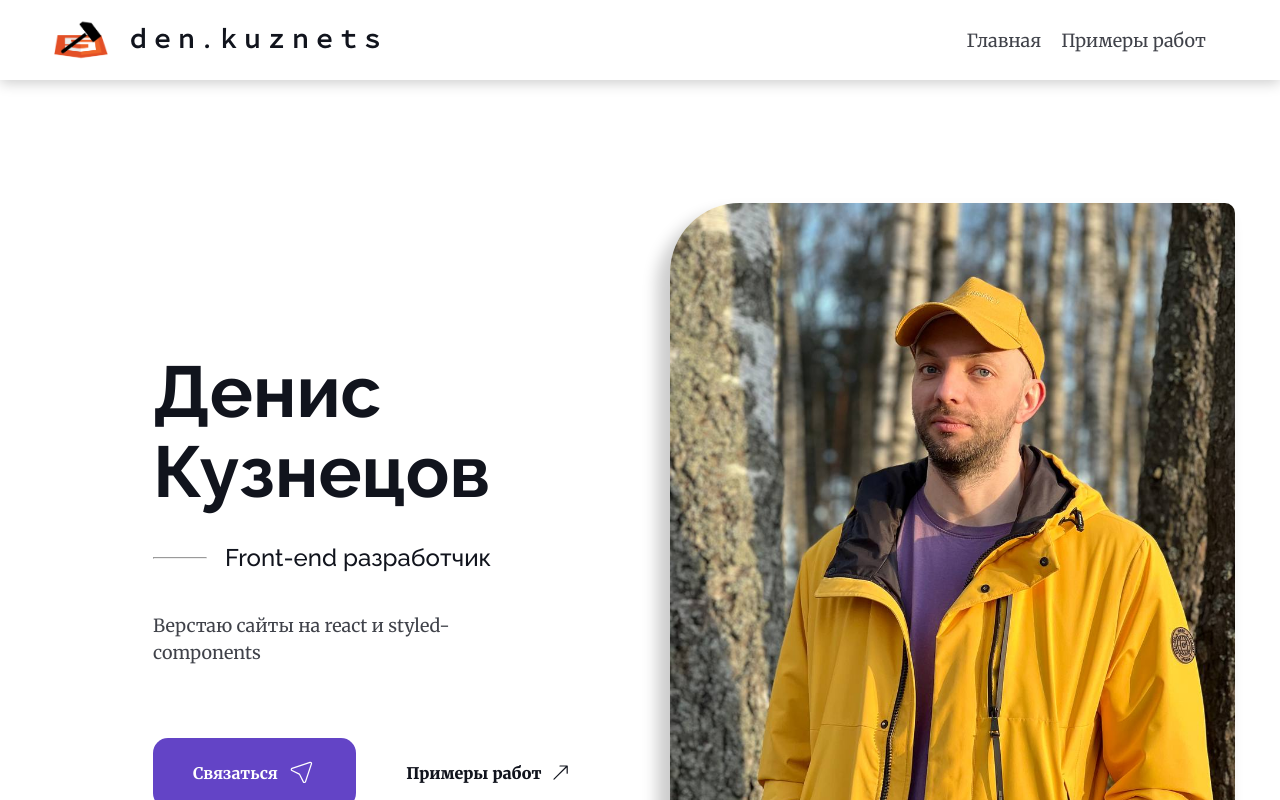
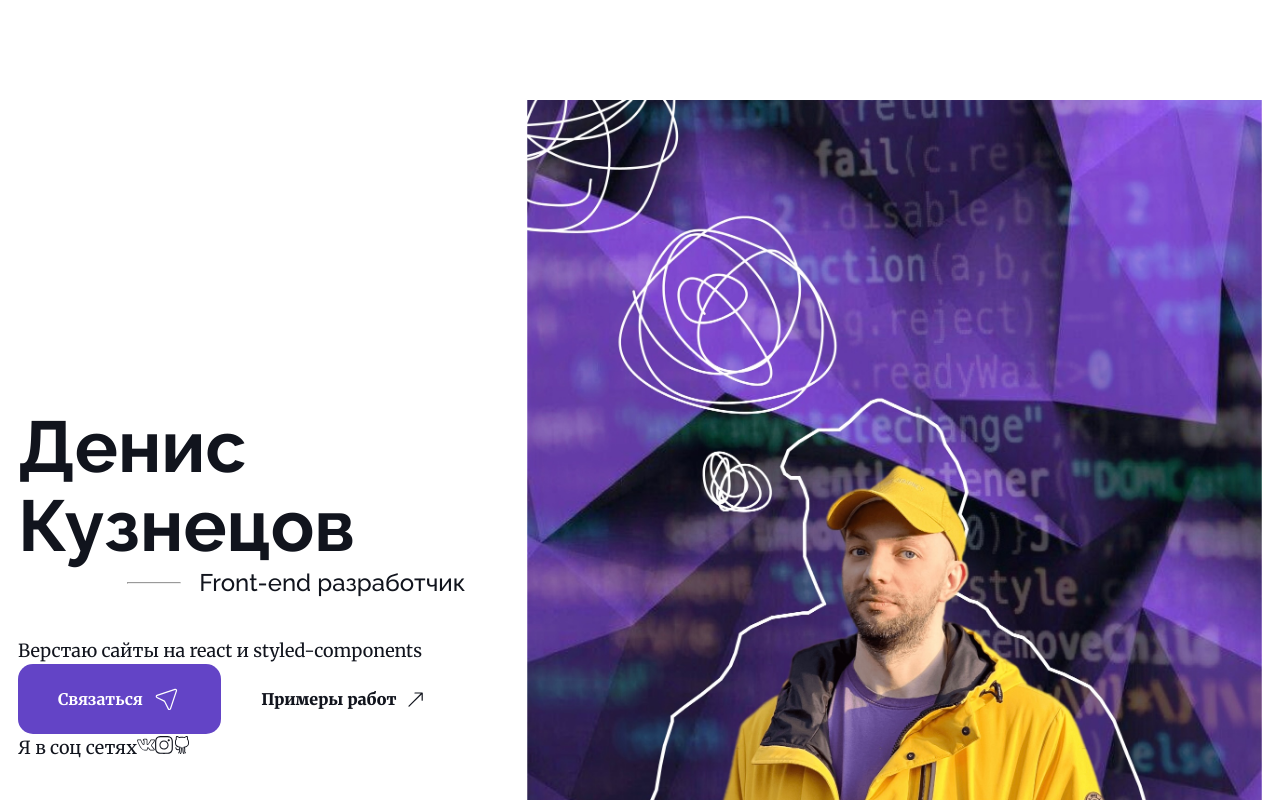
Before and after one commit to DenKuznets/portfolio, a React (Vite) app: page / in a window 1280 px wide. Shown: the top 800 px of the page. Built offline with nearby package versions, Linux system fonts and the light colour scheme.

Commit message:
hero refactoring in progress

```diff
--- a/src/App.jsx
+++ b/src/App.jsx
@@ -18,7 +18,7 @@ function App() {
       <GlobalStyle />
       <ThemeProvider theme={themeLight}>
         <LanguageContext.Provider value={appText}>
-          <Header />
+          {/* <Header /> */}
           <main>
             <section id="hero">
               <Hero />
--- a/src/components/Hero.jsx
+++ b/src/components/Hero.jsx
@@ -6,36 +6,48 @@ import Button from "./Button";
 import { colors } from "../../utils";
 import { BsArrowUpRight } from "react-icons/bs";
 import { CiLocationArrow1 } from "react-icons/ci";
+import {
+    SlSocialVkontakte,
+    SlSocialInstagram,
+    SlSocialGithub,
+} from "react-icons/sl";
 import { IconContext } from "react-icons";
 const Hero = () => {
     const text = useContext(LanguageContext);
     return (
         <HeroStyled className="hero">
-      <div className="hero-text">
-        <div className="hero-text__content">
+            <div className="hero__text">
+                <div className="hero__text-content">
                     <h1>
                         {text.hero.fname}
-            <br />
+						{/* <br /> */}
+						{" "}
                         {text.hero.lname}
                     </h1>
-          <div className="hero-text__h3-container">
+                    <div className="hero__text-content-h3container">
                         <hr />
                         <h3>{text.hero.profession}</h3>
                     </div>
                     <p>{text.hero.aboutme}</p>
-          <div className="hero-text__buttons-container flex">
-            <Button className="hero-text__contactme-btn" bg={colors.violet}>
+                    <div className="hero__text-content-btns">
+                        <Button bg={colors.violet}>
                             {text.hero.contactme}
                         </Button>
-            <Button className="hero-text__showcase-btn">
-              {text.header.nav.case}
-            </Button>
+                        <Button>{text.header.nav.case}</Button>
+                    </div>
+                    <div className="hero__text-content-socials">
+                        <p>
+                            {text.hero.socials}
+                            <SlSocialVkontakte />
+                            <SlSocialInstagram />
+                            <SlSocialGithub />
+                        </p>
                     </div>
                 </div>
             </div>
-      <div className="hero-img">
-        <div className="hero-img__content">
-          <img src="./images/avatar-me.jpg" alt="" />
+            <div className="hero__img">
+                <div className="hero__img-content">
+                    <img src="./images/avatar-violet-bg.png" alt="" />
                 </div>
             </div>
         </HeroStyled>
--- a/src/components/styled/Hero.styled.js
+++ b/src/components/styled/Hero.styled.js
@@ -1,11 +1,10 @@
 import styled from "styled-components";
 import { screen } from "../../../utils";
 
-const px580 = "580px";
-
 const HeroStyled = styled.div`
+    $heroBtnsColumn: "580px";
     display: flex;
-  margin: 5rem auto 0;
+    /* margin: 5rem auto 0; */
     gap: 5%;
     min-height: 800px;
     max-width: 1320px;
@@ -16,13 +15,7 @@ const HeroStyled = styled.div`
         margin-top: 0;
     }
 
-  .hero-text,
-  .hero-img {
-    flex: 1;
-    /* outline: 1px solid red; */
-  }
-
-  .hero-text {
+    .hero__text {
         display: flex;
         /* flex: 1; */
         justify-content: flex-end;
@@ -30,73 +23,34 @@ const HeroStyled = styled.div`
             align-items: center;
             justify-content: center;
         }
-  }
-
-  .hero-text__content {
+        &-content {
             /* outline: 1px solid black; */
             height: 100%;
             /* padding-top: 7em; */
             display: flex;
             flex-direction: column;
 
-    @media (max-width: ${px580}) {
+            @media (max-width: $heroBtnsColumn) {
                 align-items: center;
                 padding-top: 0;
             }
 
-    h1 {
-      font-size: 4.5rem;
-      line-height: 1.1;
-      margin-bottom: 0.4em;
-      text-transform: capitalize;
-      @media (max-width: ${screen.px480}) {
-        font-size: 3rem;
+			&-h3container{
+				display: flex;
+				align-items: center;
+				margin-bottom: 2em;
+			}
+
+            &-btns {
+                display: flex;
+                @media only screen and (max-width: $heroBtnsColumn) {
+                    flex-direction: column-reverse;
                 }
             }
-
+        }
         hr {
             width: 3em;
             margin-right: 1em;
-    }
-
-    h3 {
-      font-size: 1.5rem;
-      flex: 1;
-      font-weight: 500;
-      @media (max-width: ${screen.px480}) {
-        font-size: 1rem;
-      }
-    }
-    p {
-      opacity: 0.8;
-      margin-bottom: 4em;
-      max-width: 300px;
-
-      @media (max-width: ${screen.px992}) {
-        max-width: 300px;
-      }
-
-      @media only screen and (max-width: ${px580}) {
-        margin-bottom: 1em;
-      }
-      @media (max-width: ${screen.px480}) {
-        font-size: 0.8rem;
-      }
-    }
-    button {
-      /* text-transform: capitalize; */
-    }
-  }
-
-  .hero-text__buttons-container {
-    @media only screen and (max-width: ${px580}) {
-      flex-direction: column-reverse;
-    }
-  }
-
-  .hero-text__showcase-btn {
-    @media only screen and (max-width: ${px580}) {
-      margin-bottom: 2em;
         }
     }
 
@@ -131,13 +85,13 @@ const HeroStyled = styled.div`
         }
     }
 
-  .hero-text__h3-container {
+    .hero__text-h3-container {
         display: flex;
         align-items: center;
         margin-bottom: 2em;
     }
 
-  .hero-text__buttons-container {
+    .hero__text-buttons-container {
         justify-content: flex-start;
         gap: 10px;
         @media (max-width: ${screen.px480}) {
--- a/src/globalStyles.js
+++ b/src/globalStyles.js
@@ -1,7 +1,9 @@
 import { createGlobalStyle } from "styled-components";
 import { colors, screen } from "../utils";
+// import vars from "./vars";
 
 const GlobalStyle = createGlobalStyle`
+
   /* Box sizing rules */
 *,
 *::before,
@@ -93,12 +95,39 @@ main {
   padding: 0 1em;
 }
 
-.hero, .work {
+.container {
   padding: 0 1.5em;
 }
 
 h1,h2,h3,h4,h5,h6 {
   font-family: 'Raleway', sans-serif;
+}
+
+h1 {
+    font-size: 4.5rem;
+    line-height: 1.1;
+    @media (max-width: ${screen.px480}) {
+        font-size: 3rem;
+    }
+}
+
+
+
+h3 {
+    font-size: 1.5rem;
+    font-weight: 500;
+    @media (max-width: ${screen.px480}) {
+        font-size: 1rem;
+    }
+}
+p {
+    @media (max-width: ${screen.px992}) {
+        max-width: 300px;
+    }
+
+    @media (max-width: ${screen.px480}) {
+        font-size: 0.8rem;
+    }
 }
 
 a{
@@ -118,10 +147,6 @@ ul {
   margin: 0;
 }
 
-.flex {
-  display: flex;
-}
-
 .small-icon {
   div {
     display: flex;
@@ -133,7 +158,7 @@ ul {
 section {
 
   width: 100%;
-  ${'' /* outline: 1px solid green; */}
+  ${"" /* outline: 1px solid green; */}
   margin: 0 auto;
 }
 
--- a/utils.js
+++ b/utils.js
@@ -78,17 +78,18 @@ export const localization = {
             },
         },
         hero: {
-      fname: "денис",
-      lname: "кузнецов",
+            fname: "Денис",
+            lname: "Кузнецов",
             profession: "front-end разработчик",
             aboutme: "верстаю сайты на react и styled-components",
             contactme: "Связаться",
+            socials: "я в соц сетях",
         },
         work: {
             works: [
                 {
                     name: "тестовое задание для web-студии",
-          tech: ["react", "styled-components", 'адаптивная верстка'],
+                    tech: ["react", "styled-components", "адаптивная верстка"],
                     img: "webstudio.png",
                     github: "https://github.com/DenKuznets/testovoe-alexmedia",
                     demo: "https://denkuznets.github.io/testovoe-alexmedia/",
@@ -119,17 +120,18 @@ export const localization = {
             },
         },
         hero: {
-      fname: "denis",
-      lname: "kuznetsov",
+            fname: "Denis",
+            lname: "Kuznetsov",
             profession: "front-end developer",
             aboutme: "I build things for web with react & styled-components.",
             contactme: "say hello",
+            socials: "follow me on",
         },
         work: {
             works: [
                 {
                     name: "web-studio test",
-          tech: ["react", 'responsive design', "styled-components"],
+                    tech: ["react", "responsive design", "styled-components"],
                     img: "webstudio.png",
                     github: "https://github.com/DenKuznets/testovoe-alexmedia",
                     demo: "https://denkuznets.github.io/testovoe-alexmedia/",
```
Also changed, not shown: public/images/avatar-transparent.JPG (added), public/images/avatar-violet-bg.png (added). Lines whose indentation alone changed are shown as unchanged.
